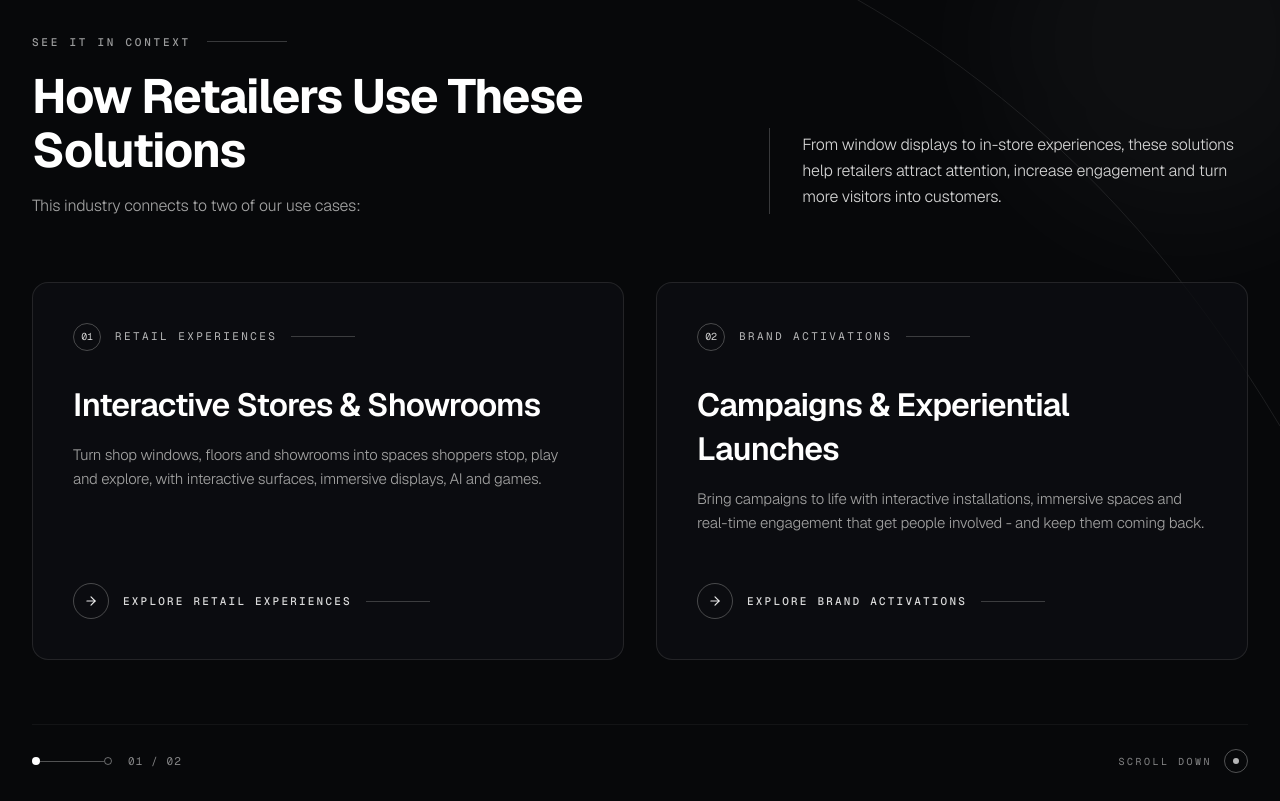
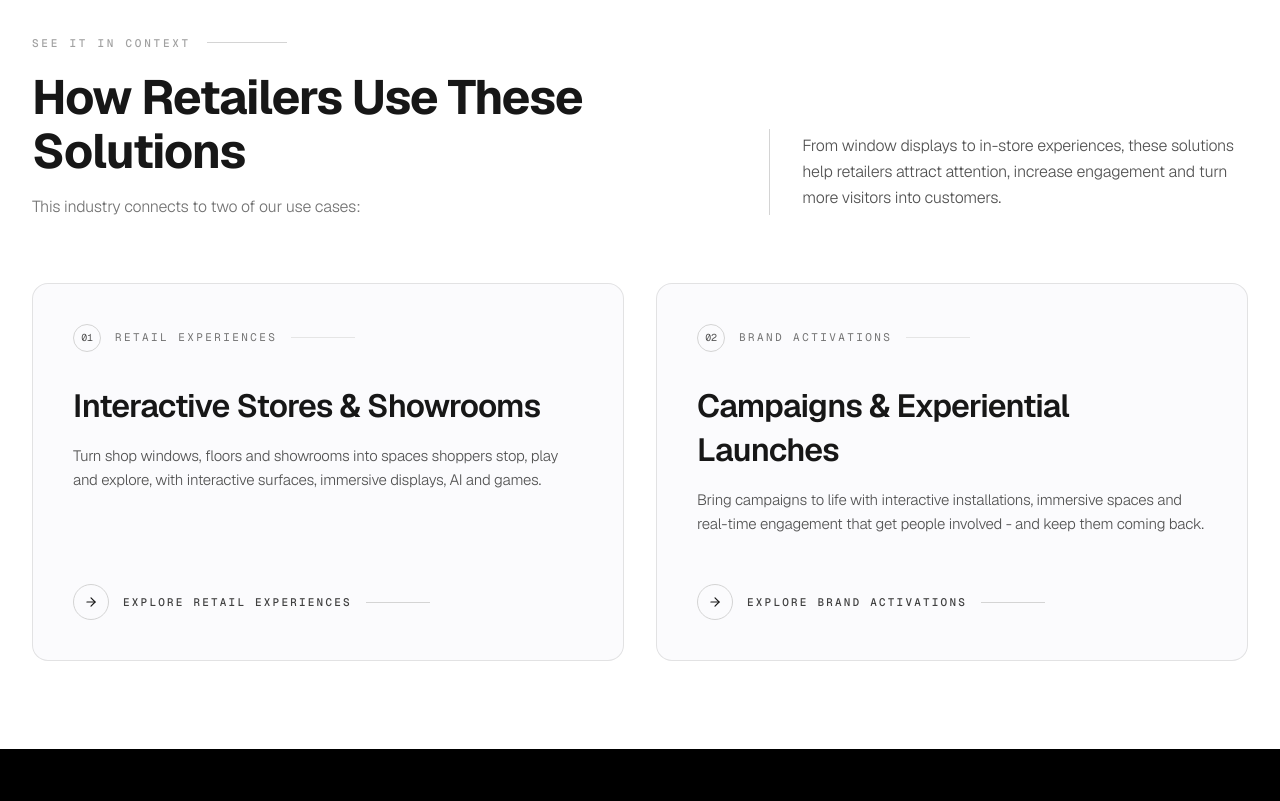
Before and after one commit to student261/projection, a Next.js app: page /industries/retail in a window 1280 px wide. Shown: the part 2519-3320 px from the top of the page. Built offline with nearby package versions, Linux system fonts and the light colour scheme; no server answers.

Commit message:
style(retail): set Section 5 to white background and remove pagination and scroll down indicators

```diff
--- a/app/industries/retail/page.tsx
+++ b/app/industries/retail/page.tsx
@@ -379,77 +379,60 @@ export default function RetailIndustryPage() {
         </div>
       </section>
 
-      {/* SECTION 5: RELATED USE CASES (Matching Reference Design with Standard Sans Typography) */}
-      <section className="relative w-full overflow-hidden bg-[#07080a] text-white py-14 sm:py-18 lg:py-22">
-        {/* Subtle atmospheric ambient glow and curved accent line */}
-        <div className="absolute top-0 right-0 w-[500px] lg:w-[800px] h-[500px] pointer-events-none overflow-hidden z-0">
-          <svg
-            viewBox="0 0 800 500"
-            className="w-full h-full opacity-25"
-            fill="none"
-            xmlns="http://www.w3.org/2000/svg"
-          >
-            <path
-              d="M 150 -50 C 400 40, 620 180, 800 480"
-              stroke="rgba(255,255,255,0.35)"
-              strokeWidth="1"
-            />
-          </svg>
-          <div className="absolute -top-24 -right-24 w-96 h-96 rounded-full bg-white/[0.03] blur-3xl" />
-        </div>
-
+      {/* SECTION 5: RELATED USE CASES (White Background with Standard Sans Typography) */}
+      <section className="relative w-full overflow-hidden bg-white text-black py-14 sm:py-18 lg:py-22 border-t border-black/10">
         <div className="relative z-10 max-w-7xl 2xl:max-w-[1536px] mx-auto px-4 sm:px-6 lg:px-8">
           {/* Top Badge: Label + Trailing Line */}
           <div className="flex items-center gap-4 mb-4 sm:mb-5">
-            <span className="text-[10px] sm:text-[11px] font-mono font-medium tracking-[0.25em] text-white/60 uppercase">
+            <span className="text-[10px] sm:text-[11px] font-mono font-medium tracking-[0.25em] text-neutral-400 uppercase">
               {data.useCases?.label || "SEE IT IN CONTEXT"}
             </span>
-            <div className="h-px w-16 sm:w-20 bg-white/20" />
+            <div className="h-px w-16 sm:w-20 bg-neutral-300" />
           </div>
 
           {/* Split Header: Left Title/Intro & Right Context Paragraph */}
           <div className="grid grid-cols-1 lg:grid-cols-12 gap-6 lg:gap-12 items-end mb-12 sm:mb-16">
             <div className="lg:col-span-7">
-              <h2 className="text-3xl sm:text-4xl lg:text-5xl font-bold text-white tracking-tight leading-[1.12]">
+              <h2 className="text-3xl sm:text-4xl lg:text-5xl font-bold text-neutral-900 tracking-tight leading-[1.12]">
                 {data.useCases?.title || "How Retailers Use These Solutions"}
               </h2>
-              <p className="text-sm sm:text-base text-neutral-400 font-light mt-3 sm:mt-4">
+              <p className="text-sm sm:text-base text-neutral-500 font-light mt-3 sm:mt-4">
                 {data.useCases?.intro || "This industry connects to two of our use cases:"}
               </p>
             </div>
-            <div className="lg:col-span-5 border-l border-white/20 pl-6 sm:pl-8 py-1 lg:mb-1">
-              <p className="text-sm sm:text-base text-neutral-300 font-light leading-relaxed">
+            <div className="lg:col-span-5 border-l border-neutral-300 pl-6 sm:pl-8 py-1 lg:mb-1">
+              <p className="text-sm sm:text-base text-neutral-600 font-light leading-relaxed">
                 {data.useCases?.description || "From window displays to in-store experiences, these solutions help retailers attract attention, increase engagement and turn more visitors into customers."}
               </p>
             </div>
           </div>
 
           {/* Two Cards Grid */}
-          <div className="grid grid-cols-1 md:grid-cols-2 gap-6 lg:gap-8 mb-12 sm:mb-16">
+          <div className="grid grid-cols-1 md:grid-cols-2 gap-6 lg:gap-8">
             {data.useCases?.items.map((item, idx) => (
               <div
                 key={idx}
-                className="rounded-2xl p-7 sm:p-9 lg:p-10 bg-[#0d0e12]/80 border border-white/10 hover:border-white/25 transition-all duration-300 flex flex-col justify-between group"
+                className="rounded-2xl p-7 sm:p-9 lg:p-10 bg-[#fbfbfd] border border-black/10 hover:border-black/20 hover:shadow-lg transition-all duration-300 flex flex-col justify-between group"
               >
                 <div>
                   {/* Top Badge: Number + Tag + Horizontal Line */}
                   <div className="flex items-center gap-3.5 mb-6 sm:mb-8">
-                    <div className="w-7 h-7 rounded-full border border-white/25 flex items-center justify-center text-[10px] font-mono text-white/80 shrink-0">
+                    <div className="w-7 h-7 rounded-full border border-neutral-300 flex items-center justify-center text-[10px] font-mono text-neutral-600 shrink-0">
                       {item.num || (idx === 0 ? "01" : "02")}
                     </div>
-                    <span className="text-[10px] sm:text-[11px] font-mono tracking-[0.22em] text-white/70 uppercase">
+                    <span className="text-[10px] sm:text-[11px] font-mono tracking-[0.22em] text-neutral-500 uppercase">
                       {item.tag || (idx === 0 ? "RETAIL EXPERIENCES" : "BRAND ACTIVATIONS")}
                     </span>
-                    <div className="h-px bg-white/20 w-12 sm:w-16" />
+                    <div className="h-px bg-neutral-200 w-12 sm:w-16" />
                   </div>
 
                   {/* Title in Standard Clean Typography */}
-                  <h3 className="text-2xl sm:text-3xl lg:text-[32px] font-semibold text-white tracking-tight leading-snug mb-4">
+                  <h3 className="text-2xl sm:text-3xl lg:text-[32px] font-semibold text-neutral-900 tracking-tight leading-snug mb-4">
                     {item.title}
                   </h3>
 
                   {/* Description */}
-                  <p className="text-xs sm:text-sm lg:text-[15px] text-neutral-400 font-light leading-relaxed mb-8 sm:mb-10 max-w-xl">
+                  <p className="text-xs sm:text-sm lg:text-[15px] text-neutral-600 font-light leading-relaxed mb-8 sm:mb-10 max-w-xl">
                     {item.desc}
                   </p>
                 </div>
@@ -460,45 +443,17 @@ export default function RetailIndustryPage() {
                     href={item.href}
                     className="inline-flex items-center gap-3.5 group/cta w-fit"
                   >
-                    <div className="w-9 h-9 rounded-full border border-white/25 flex items-center justify-center text-white/90 group-hover/cta:border-white group-hover/cta:bg-white group-hover/cta:text-black transition-all duration-200 shrink-0">
+                    <div className="w-9 h-9 rounded-full border border-neutral-300 flex items-center justify-center text-neutral-900 group-hover/cta:border-black group-hover/cta:bg-black group-hover/cta:text-white transition-all duration-200 shrink-0">
                       <ArrowRight className="w-3.5 h-3.5 group-hover/cta:translate-x-0.5 transition-transform" />
                     </div>
-                    <span className="text-[10px] sm:text-[11px] font-mono tracking-[0.2em] font-medium text-white/85 group-hover/cta:text-white uppercase transition-colors">
+                    <span className="text-[10px] sm:text-[11px] font-mono tracking-[0.2em] font-medium text-neutral-700 group-hover/cta:text-black uppercase transition-colors">
                       {item.cta}
                     </span>
-                    <div className="h-px bg-white/20 w-12 sm:w-16 group-hover/cta:w-20 group-hover/cta:bg-white/40 transition-all duration-300" />
+                    <div className="h-px bg-neutral-300 w-12 sm:w-16 group-hover/cta:w-20 group-hover/cta:bg-black transition-all duration-300" />
                   </Link>
                 </div>
               </div>
             ))}
-          </div>
-
-          {/* Bottom Indicators Bar */}
-          <div className="flex items-center justify-between pt-6 border-t border-white/5">
-            {/* Left: pagination track with dots */}
-            <div className="flex items-center gap-3 sm:gap-4">
-              <div className="flex items-center">
-                <span className="w-2 h-2 rounded-full border border-white/80 bg-white inline-block" />
-                <span className="w-12 sm:w-16 h-px bg-white/30 inline-block" />
-                <span className="w-2 h-2 rounded-full border border-white/40 bg-transparent inline-block" />
-              </div>
-              <span className="text-[10px] sm:text-[11px] font-mono text-white/50 tracking-widest">
-                01 / 02
-              </span>
-            </div>
-
-            {/* Right: Scroll down indicator */}
-            <a
-              href="#experiences"
-              className="flex items-center gap-3 group/scroll cursor-pointer text-white/50 hover:text-white transition-colors"
-            >
-              <span className="text-[9px] sm:text-[10px] font-mono tracking-[0.25em] uppercase">
-                SCROLL DOWN
-              </span>
-              <div className="w-6 h-6 rounded-full border border-white/30 flex items-center justify-center group-hover/scroll:border-white transition-colors">
-                <span className="w-1.5 h-1.5 rounded-full bg-white/70 group-hover/scroll:bg-white transition-colors" />
-              </div>
-            </a>
           </div>
         </div>
       </section>
```
